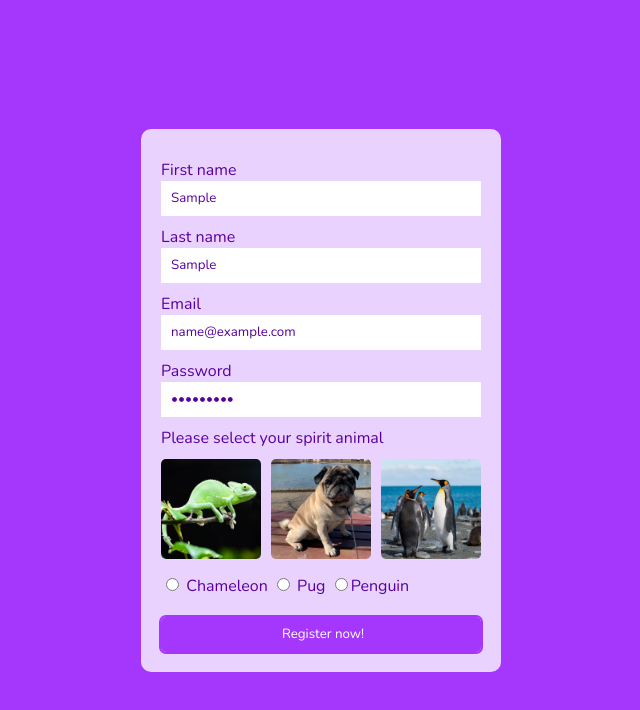
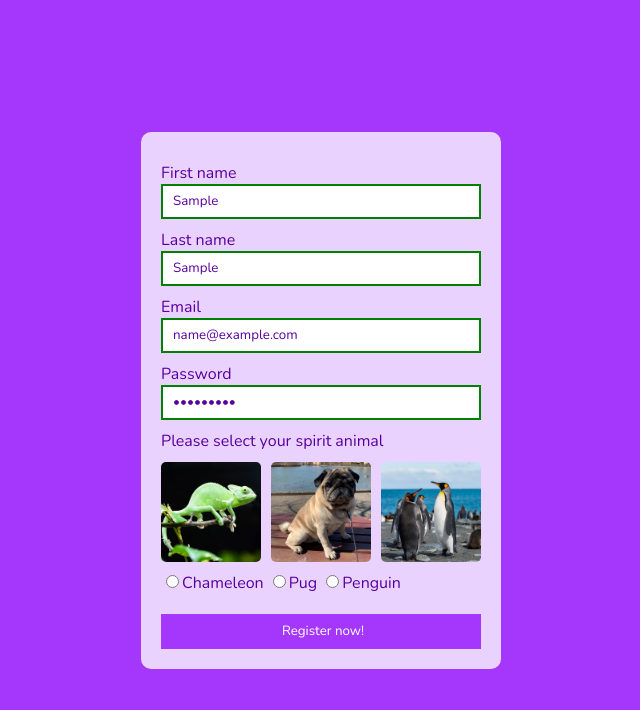
Before and after one commit to devbymadde/accessibility-talk, a website: page public/index.html in a window 1280 px wide. Both pictures are taken after typing "Sample", "Sample", "name@example.com", "Sample123" into the empty fields and a click on the input "Register now!". Shown: the whole page, without its empty margins (319-959 px from the left). Drawn offline with nearby package versions, Linux system fonts and the light colour scheme.

Commit message:
Make accessibility worse

```diff
--- a/public/index.html
+++ b/public/index.html
@@ -4,45 +4,44 @@
     <link rel="stylesheet" href="styles.css" />
     <script src="pristine.min.js"></script>
     <script src="script.js"></script>
-    <title>Five quick wins to make your website more accessible</title>
   </head>
   <body>
     <form id="form">
       <div class="input">
-        <label for="firstName">First name</label>
-        <input type="text" id="firstName" required />
+        First name
+        <input type="text" id="firstName" required minlength="4" />
       </div>
 
       <div class="input">
-        <label for="lastName">Last name</label>
+        Last name
         <input type="text" id="lastName" required />
       </div>
 
       <div class="input">
-        <label for="email">Email</label>
+        Email
         <input type="email" id="email" />
       </div>
 
       <div class="input">
-        <label for="password">Password</label>
+        Password
         <input type="password" id="password" required />
       </div>
 
       Please select your spirit animal
 
       <div class="images">
-        <div>
-          <img src="images/1.png" alt="A green chameleon sitting on a twig" />
-        </div>
-        <img src="images/2.png" alt="A pug sitting on a bench" />
-        <img src="images/3.png" alt="A family of emperor penguins in front of the sea" />
+        <img src="images/1.png" />
+        <img src="images/2.png" />
+        <img src="images/3.png" />
       </div>
 
-      <label for="chameleon"><input type="radio" name="animal" id="chameleon" /> Chameleon</label>
 
-      <label for="pug"> <input type="radio" name="animal" id="pug" /> Pug</label>
+      <input type="radio" name="animal" id="chameleon" />Chameleon
 
-      <label for="penguin"><input type="radio" name="animal" id="penguin" />Penguin</label>
+      <input type="radio" name="animal" id="pug" />Pug
+
+      <input type="radio" name="animal" id="penguin" />Penguin
+
       <input type="submit" value="Register now!" />
     </form>
   </body>
--- a/public/script.js
+++ b/public/script.js
@@ -5,18 +5,15 @@ window.onload = function () {
     const config = {
         classTo: 'input',
         errorClass: 'error',
-        errorTextParent: 'input',
-
+        successClass: 'success'
     }
 
-    // create the pristine instance
     var pristine = new Pristine(form, config);
 
     form.addEventListener('submit', function (e) {
        e.preventDefault();
 
-       // check if the form is valid
-       var valid = pristine.validate(); // returns true or false
+       var valid = pristine.validate();
        console.log(valid)
 
     });
--- a/public/styles.css
+++ b/public/styles.css
@@ -38,8 +38,7 @@ input {
 }
 
 input:focus {
-  outline: 2px solid #a537fd;
-  border-radius: 5px;
+  outline: none;
 }
 
 input[type='submit'] {
@@ -69,3 +68,11 @@ input[type='radio'] {
 .pristine-error {
   font-size: 12px;
 }
+
+.error input {
+  border: 2px solid red;
+}
+
+.success input {
+  border: 2px solid green;
+}
```
